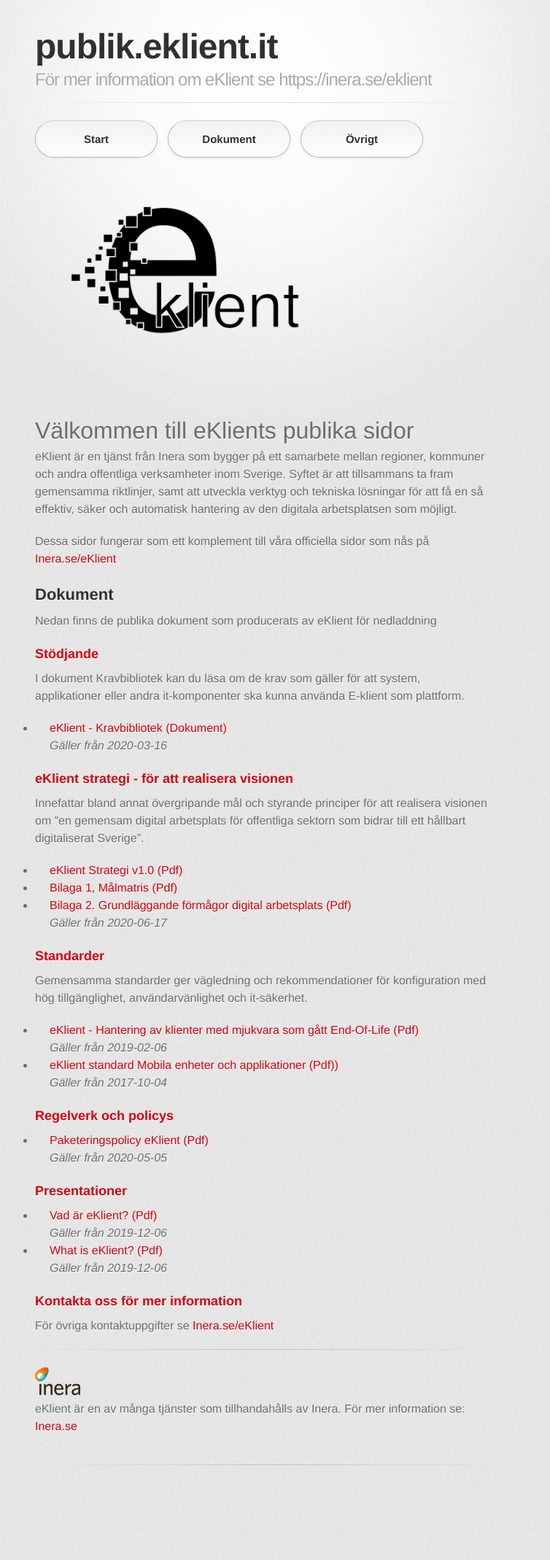
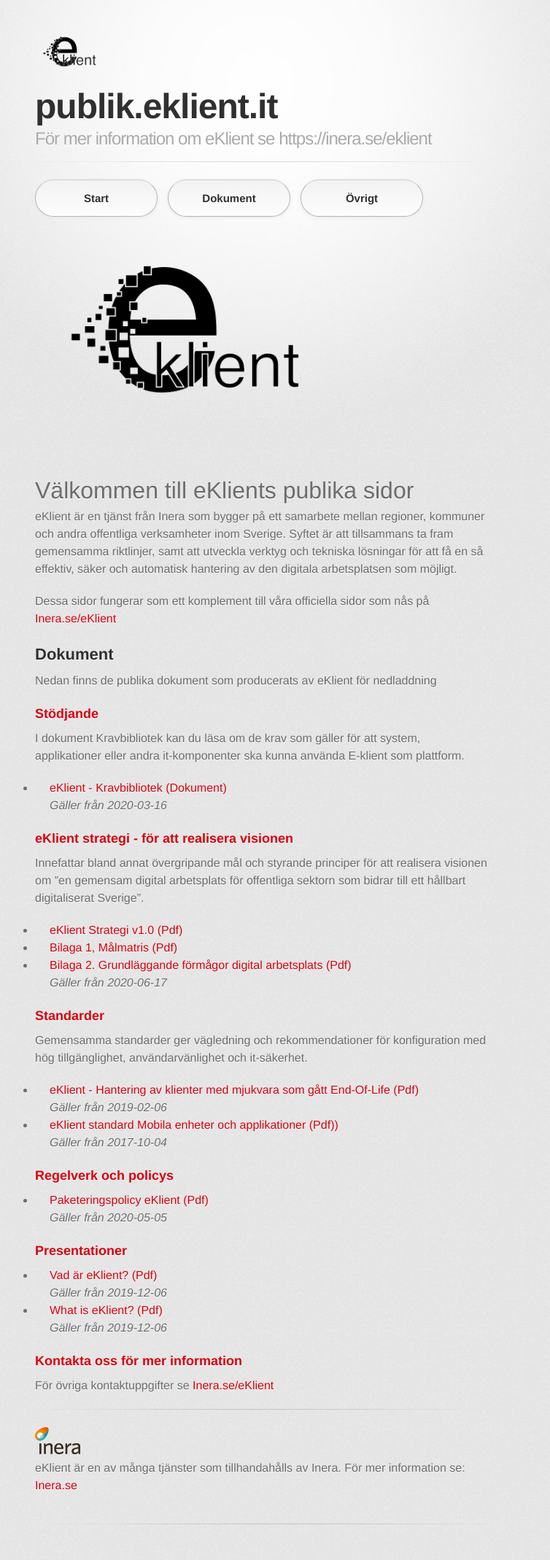
Before and after one commit to eKlient/eKlient.github.io, a Jekyll site: the page built from README.md, in a window 1280 px wide. Shown: the whole page at 73% size, without its empty margins (282-1036 px from the left). Built offline with Jekyll 4.4.1, drawn with Linux system fonts in a browser that asks for light colours; some web fonts are replaced; our own code applies the rules of GitHub Pages for plain Markdown files; before the commit the page ends 2057 px from its top, so only the background shows below that.

Commit message:
Update default.html

```diff
--- a/_layouts/default.html
+++ b/_layouts/default.html
@@ -18,6 +18,7 @@
       <div class="inner">
 
         <header>
+          <img src="logo.png" width="100">
           <h1>{{ page.title | default: site.title | default: site.github.repository_name }}</h1>
           <h2>{{ page.description | default: site.description | default: site.github.project_tagline }}</h2>
 	  <hr>
```
